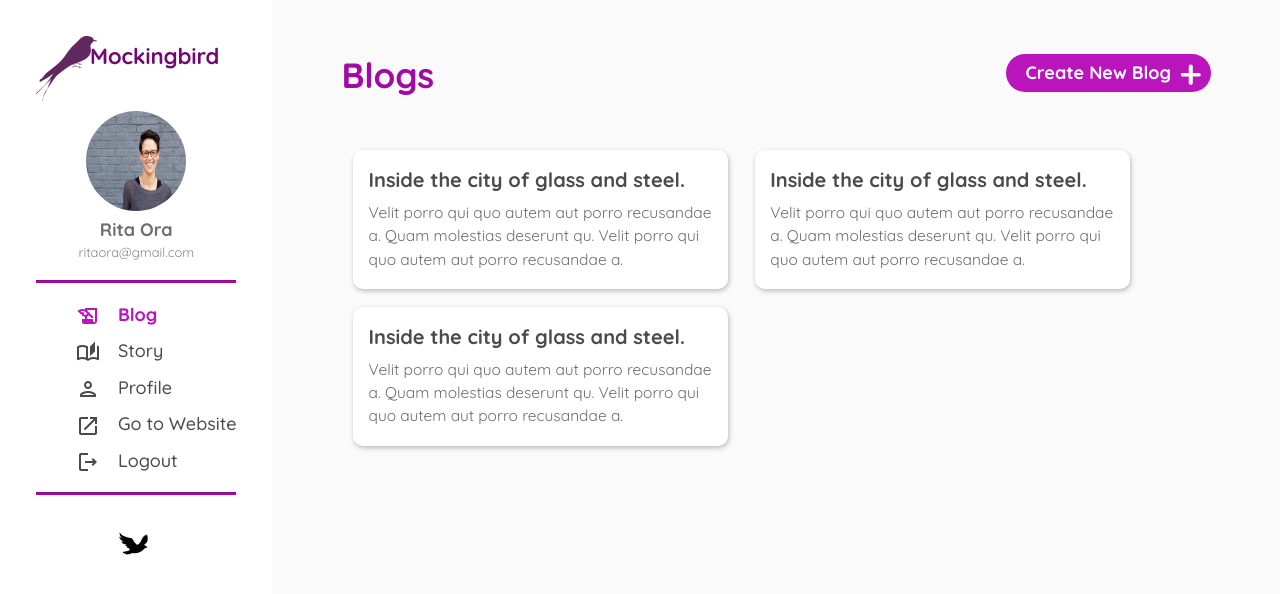
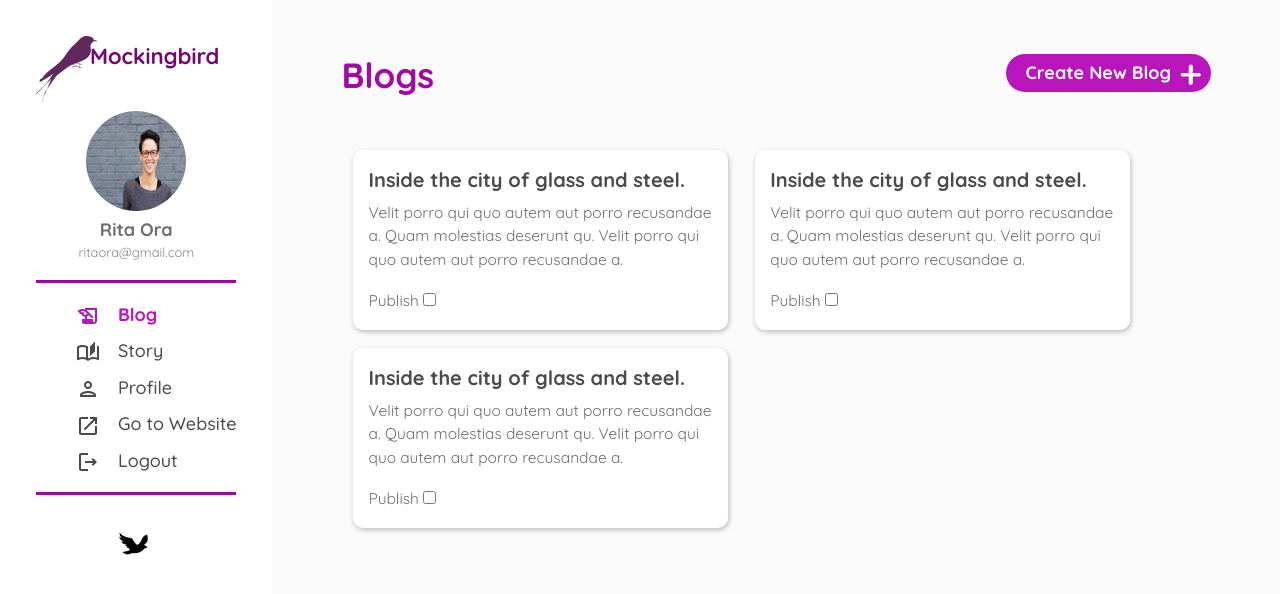
Before and after one commit to gayatribudha/mockingbird, a React (Create React App) app: page /dashboard/blog in a window 1280 px wide. Shown: the top 594 px of the page. Built offline with nearby package versions, Linux system fonts and the light colour scheme.

Commit message:
Add publish button to blog and story card.

```diff
--- a/src/assets/css/dashboard.css
+++ b/src/assets/css/dashboard.css
@@ -34,6 +34,10 @@
 .create-blog-btn:hover {
     box-shadow: 2px 3px 7px rgba(0, 0, 0, 0.25);
 }
+
+/* input:checked ~ .checkmark {
+    background-color: red;
+} */
 
 .create-box {
     background-color: white;
@@ -165,6 +169,10 @@ input[type="file"] {
     font-size: 15px;
 }
 
+input[type="checkbox"]:checked {
+    background-color: red;;
+}
+
 @media screen and (max-width: 768px) {
     .dashboard-content {
         margin: auto;
--- a/src/pages/Dashboard/DashBlog.js
+++ b/src/pages/Dashboard/DashBlog.js
@@ -35,9 +35,12 @@ export default function DashBlog() {
 
                                     <h3 className="blog-title">Inside the city of glass and steel.</h3>
                                     <p className="blog-para">Velit porro qui quo autem aut porro recusandae a. Quam molestias deserunt qu.
-                        Velit porro qui quo autem aut porro recusandae a.</p>
+                                    Velit porro qui quo autem aut porro recusandae a.</p>
                                 </div>
                             </Link>
+                            <form>
+                                <p >Publish <input className="publish-checkbox" type="checkbox" name="publish" /></p>
+                            </form>
                         </div>
                     ))
                 }
--- a/src/pages/Dashboard/DashStory.js
+++ b/src/pages/Dashboard/DashStory.js
@@ -23,6 +23,7 @@ export default function DashStory() {
                                 </svg>
                             </button>
                         </Link>
+
                     </div>
                 </div>
             </div>
@@ -38,6 +39,9 @@ export default function DashStory() {
                         Velit porro qui quo autem aut porro recusandae a.</p>
                                 </div>
                             </Link>
+                            <form>
+                                <p class="hola"> Publish <input className="publish-checkbox" type="checkbox" name="publish" /></p>
+                            </form>
                         </div>
                     ))
                 }
```
